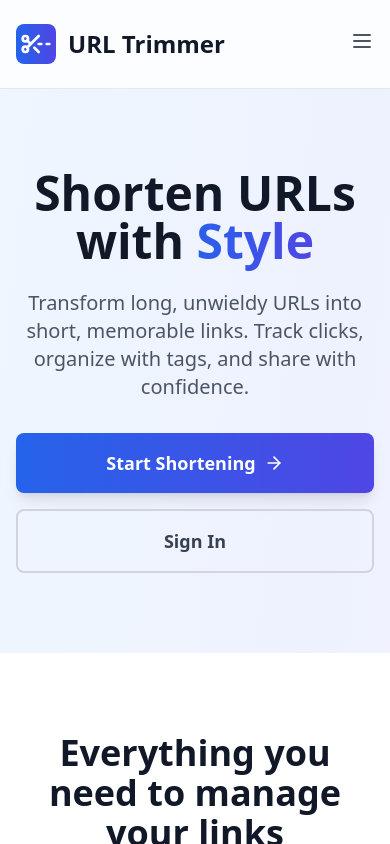
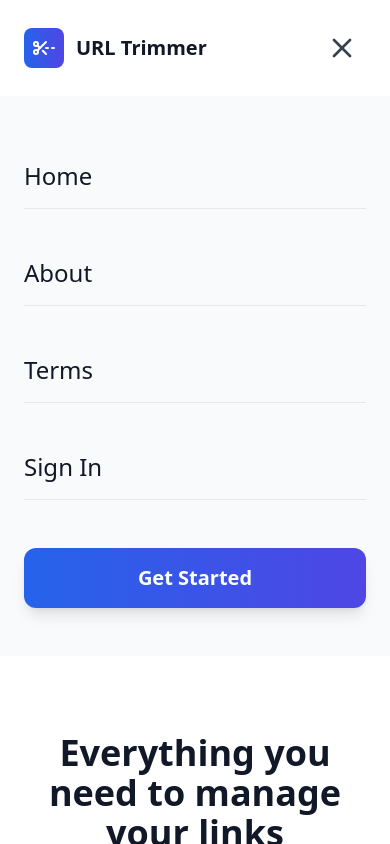
Before and after one commit to anonn78103/URL_Trimmer, a React (Create React App) app in the folder client/: page / in a window 390 px wide. Both pictures are taken after a click on the button "Toggle mobile menu". Shown: the top 844 px of the page. Built offline with nearby package versions, Linux system fonts and the light colour scheme; no server answers.

Commit message:
Update Landing.js

```diff
--- a/client/src/components/Landing.js
+++ b/client/src/components/Landing.js
@@ -1,5 +1,7 @@
-import React from 'react';
+import React, { useState } from 'react';
+
 import { motion } from 'framer-motion';
+
 import { Link } from 'react-router-dom';
 import {
   ScissorsLineDashed,
@@ -9,24 +11,39 @@ import {
   Shield,
   Zap,
   Users,
-  ArrowRight
+  ArrowRight,
+  Menu,
+  X
 } from 'lucide-react';
+
+// Footer component imported from separate file
 import Footer from './Footer';
 
 const Landing = () => {
+  const [isMobileMenuOpen, setIsMobileMenuOpen] = useState(false);
+
+  const toggleMobileMenu = () => {
+    setIsMobileMenuOpen(!isMobileMenuOpen);
+  };
+
+  const closeMobileMenu = () => {
+    setIsMobileMenuOpen(false);
+  };
+
   return (
-    <div className="min-h-screen bg-gradient-to-br from-blue-50 via-indigo-50 to-purple-50">
+    <div className="min-h-screen bg-gradient-to-br from-blue-50 via-indigo-50 to-purple-50 overflow-x-hidden">
       {/* Header */}
-      <header className="bg-white/80 backdrop-blur-sm border-b border-gray-200 sticky top-0 z-50">
-        <div className="max-w-7xl mx-auto px-4 sm:px-6 lg:px-8">
-          <div className="flex justify-between items-center py-6">
-            <div className="flex items-center space-x-3">
+      <header className="bg-white/80 backdrop-blur-sm border-b border-gray-200 sticky top-0 z-50 w-full">
+        <div className="max-w-7xl mx-auto px-4 sm:px-6 lg:px-8 w-full">
+          <div className="flex justify-between items-center py-6 w-full">
+            <div className="flex items-center space-x-3 flex-shrink-0">
               <div className="h-10 w-10 bg-gradient-to-r from-blue-600 to-indigo-600 rounded-lg flex items-center justify-center">
                 <ScissorsLineDashed className="h-8 w-8 text-white" />
               </div>
-              <h1 className="text-2xl font-bold text-gray-900">URL Trimmer</h1>
+              <h1 className="text-xl sm:text-2xl font-bold text-gray-900">URL Trimmer</h1>
             </div>
 
+            {/* Desktop Navigation */}
             <div className="hidden md:flex items-center space-x-6">
               <Link
                 to="/about"
@@ -56,17 +73,95 @@ const Landing = () => {
 
             {/* Mobile menu button */}
             <div className="md:hidden">
-              <button className="text-gray-600 hover:text-gray-900">
-                <svg className="h-6 w-6" fill="none" viewBox="0 0 24 24" stroke="currentColor">
-                  <path strokeLinecap="round" strokeLinejoin="round" strokeWidth={2} d="M4 6h16M4 12h16M4 18h16" />
-                </svg>
+              <button
+                onClick={toggleMobileMenu}
+                className="p-2 rounded-lg text-gray-600 hover:text-gray-900 hover:bg-gray-100 transition-colors duration-200"
+                aria-label="Toggle mobile menu"
+              >
+                {isMobileMenuOpen ? (
+                  <X className="h-6 w-6" />
+                ) : (
+                  <Menu className="h-6 w-6" />
+                )}
               </button>
+            </div>
+          </div>
+        </div>
+
+        {/* Mobile Navigation Overlay - Full Screen */}
+        <div
+          className={`md:hidden fixed inset-0 bg-white z-50 transition-all duration-300 ease-in-out ${
+            isMobileMenuOpen
+              ? 'translate-x-0 opacity-100'
+              : 'translate-x-full opacity-0'
+          }`}
+        >
+          <div className="flex flex-col h-full">
+            {/* Mobile Menu Header */}
+            <div className="flex items-center justify-between p-6 bg-white">
+              <div className="flex items-center space-x-3">
+                <div className="h-10 w-10 bg-gradient-to-r from-blue-600 to-indigo-600 rounded-lg flex items-center justify-center">
+                  <ScissorsLineDashed className="h-6 w-6 text-white" />
+                </div>
+                <span className="text-xl font-bold text-gray-900">URL Trimmer</span>
+              </div>
+              <button
+                onClick={closeMobileMenu}
+                className="p-2 rounded-lg text-gray-700 hover:text-gray-900 hover:bg-gray-100 transition-colors duration-200"
+                aria-label="Close mobile menu"
+              >
+                <X className="h-8 w-8" />
+              </button>
+            </div>
+
+            {/* Mobile Menu Links */}
+            <div className="flex-1 px-6 py-12 bg-gray-50">
+              <nav className="space-y-8">
+                <Link
+                  to="/"
+                  onClick={closeMobileMenu}
+                  className="flex items-center justify-between text-gray-900 text-2xl font-medium py-4 border-b border-gray-200 transition-colors duration-200"
+                >
+                  <span>Home</span>
+                </Link>
+                <Link
+                  to="/about"
+                  onClick={closeMobileMenu}
+                  className="flex items-center justify-between text-gray-900 text-2xl font-medium py-4 border-b border-gray-200 transition-colors duration-200"
+                >
+                  <span>About</span>
+                </Link>
+                <Link
+                  to="/terms"
+                  onClick={closeMobileMenu}
+                  className="flex items-center justify-between text-gray-900 text-2xl font-medium py-4 border-b border-gray-200 transition-colors duration-200"
+                >
+                  <span>Terms</span>
+                </Link>
+                <Link
+                  to="/login"
+                  onClick={closeMobileMenu}
+                  className="flex items-center justify-between text-gray-900 text-2xl font-medium py-4 border-b border-gray-200 transition-colors duration-200"
+                >
+                  <span>Sign In</span>
+                </Link>
+              </nav>
+
+              <div className="pt-12">
+                <Link
+                  to="/register"
+                  onClick={closeMobileMenu}
+                  className="block bg-gradient-to-r from-blue-600 to-indigo-600 text-white px-8 py-4 rounded-xl hover:from-blue-700 hover:to-indigo-700 transition-all duration-200 shadow-lg text-center font-semibold text-xl"
+                >
+                  Get Started
+                </Link>
+              </div>
             </div>
           </div>
         </div>
       </header>
 
-      {/* Hero Section */}
+            {/* Hero Section */}
       <main>
         <section className="py-20 px-4 sm:px-6 lg:px-8">
           <div className="max-w-7xl mx-auto text-center">
@@ -251,6 +346,23 @@ const Landing = () => {
 
       {/* Footer */}
       <Footer />
+
+      <style jsx>{`
+        @keyframes fade-in-up {
+          from {
+            opacity: 0;
+            transform: translateY(20px);
+          }
+          to {
+            opacity: 1;
+            transform: translateY(0);
+          }
+        }
+
+        .animate-fade-in-up {
+          animation: fade-in-up 0.8s ease-out;
+        }
+      `}</style>
     </div>
   );
 };
```
